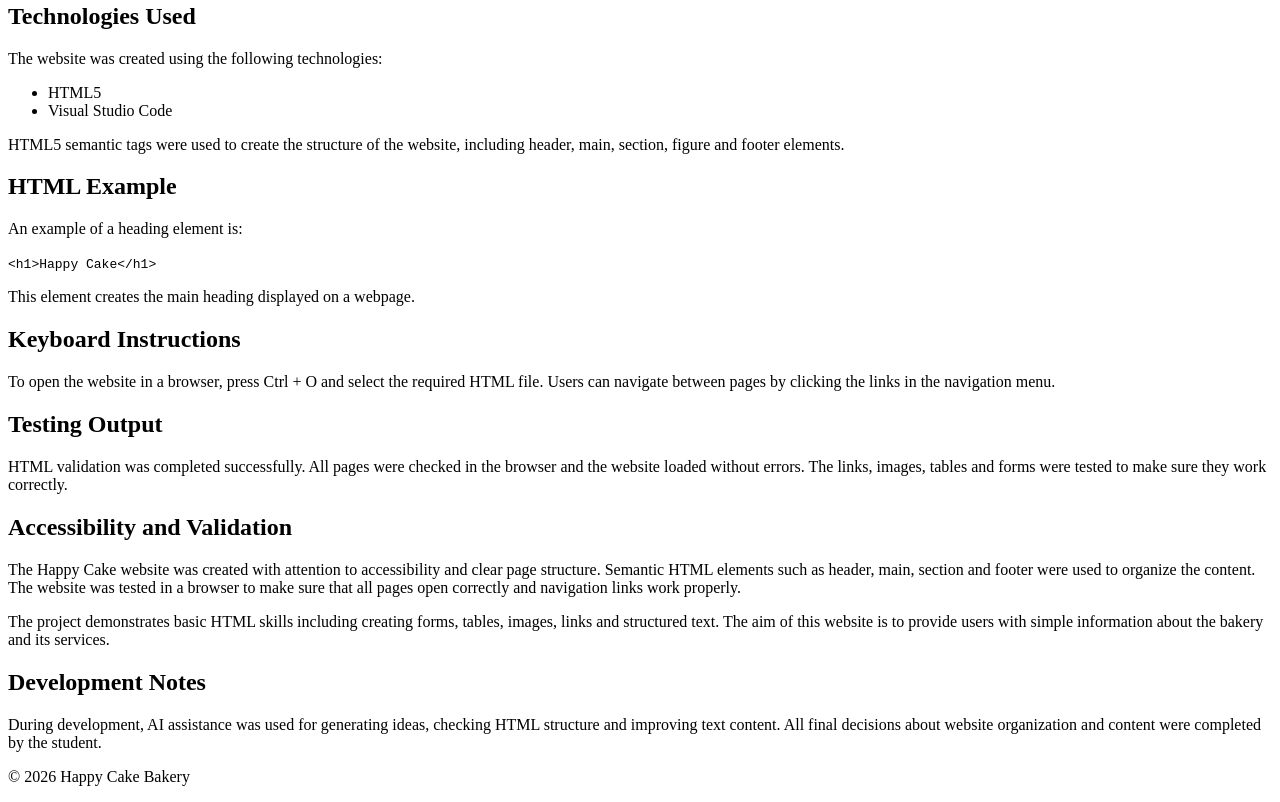
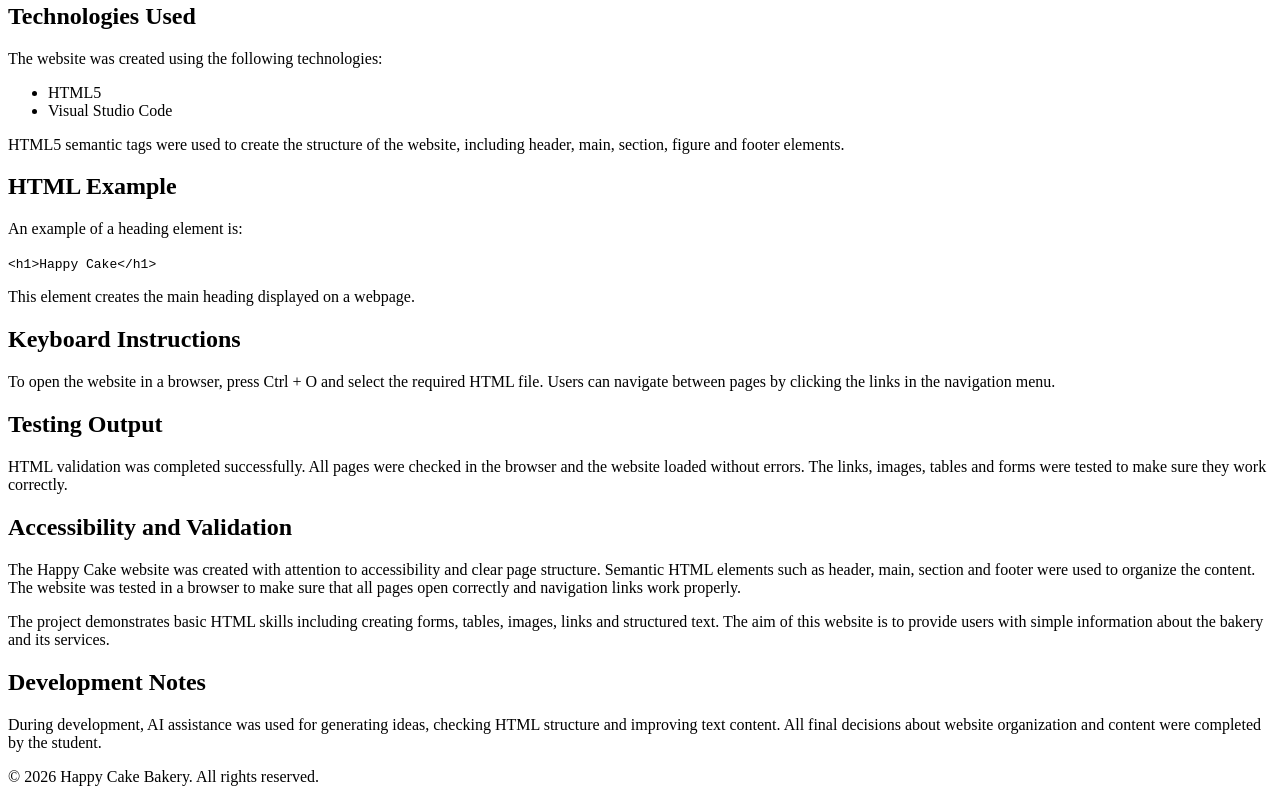
Before and after one commit to gauarmuhamet-dot/HappyCake, a plain HTML site: page colophon.html in a window 1280 px wide. Shown: the part 306-1108 px from the top of the page. Drawn offline with Linux system fonts and the light colour scheme.

Commit message:
Updated footer information

```diff
--- a/colophon.html
+++ b/colophon.html
@@ -143,7 +143,7 @@ All final decisions about website organization and content were completed by the
 <footer>
 
 <p>
-© 2026 Happy Cake Bakery
+© 2026 Happy Cake Bakery. All rights reserved.
 </p>
 
 </footer>
```
